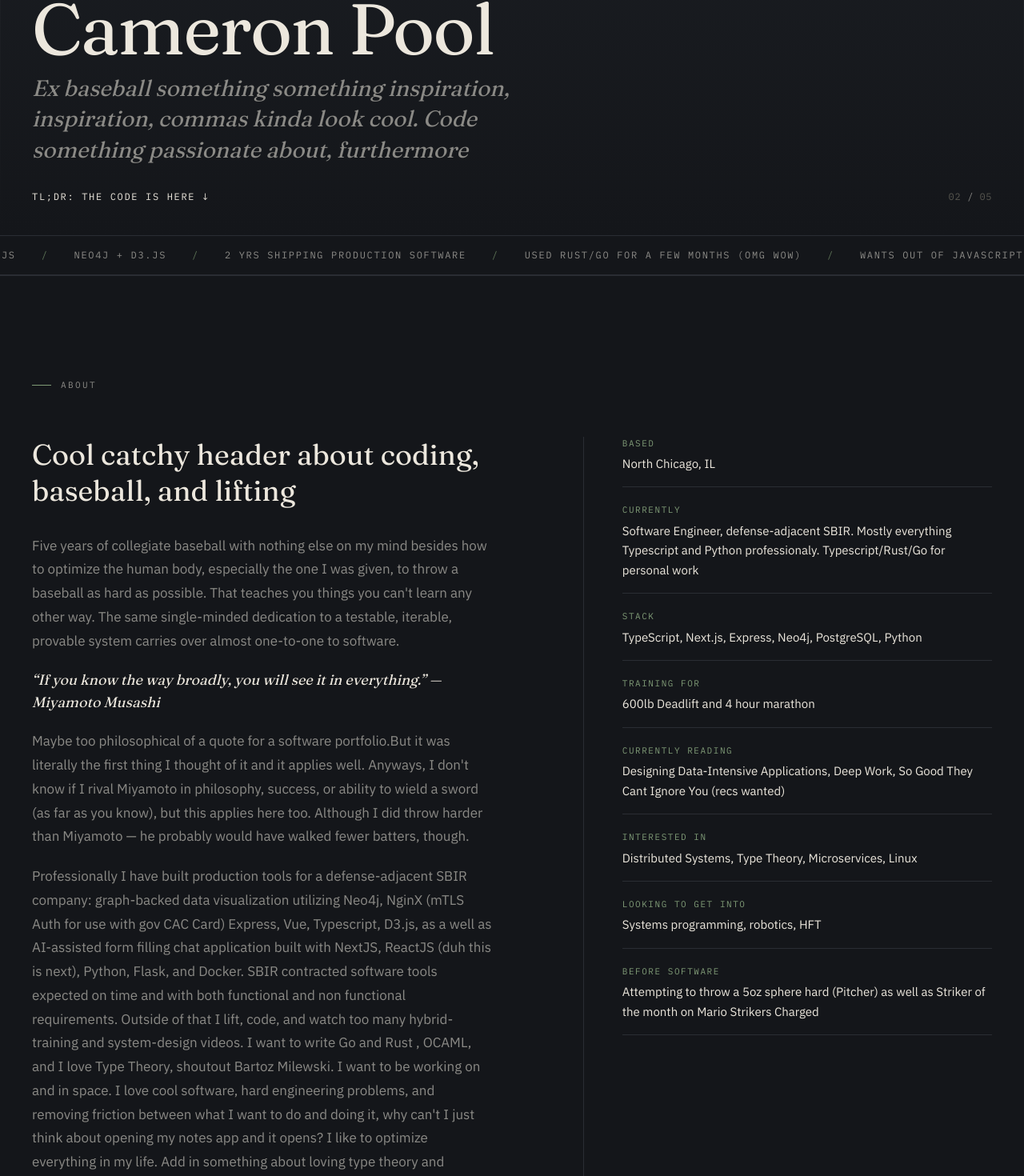
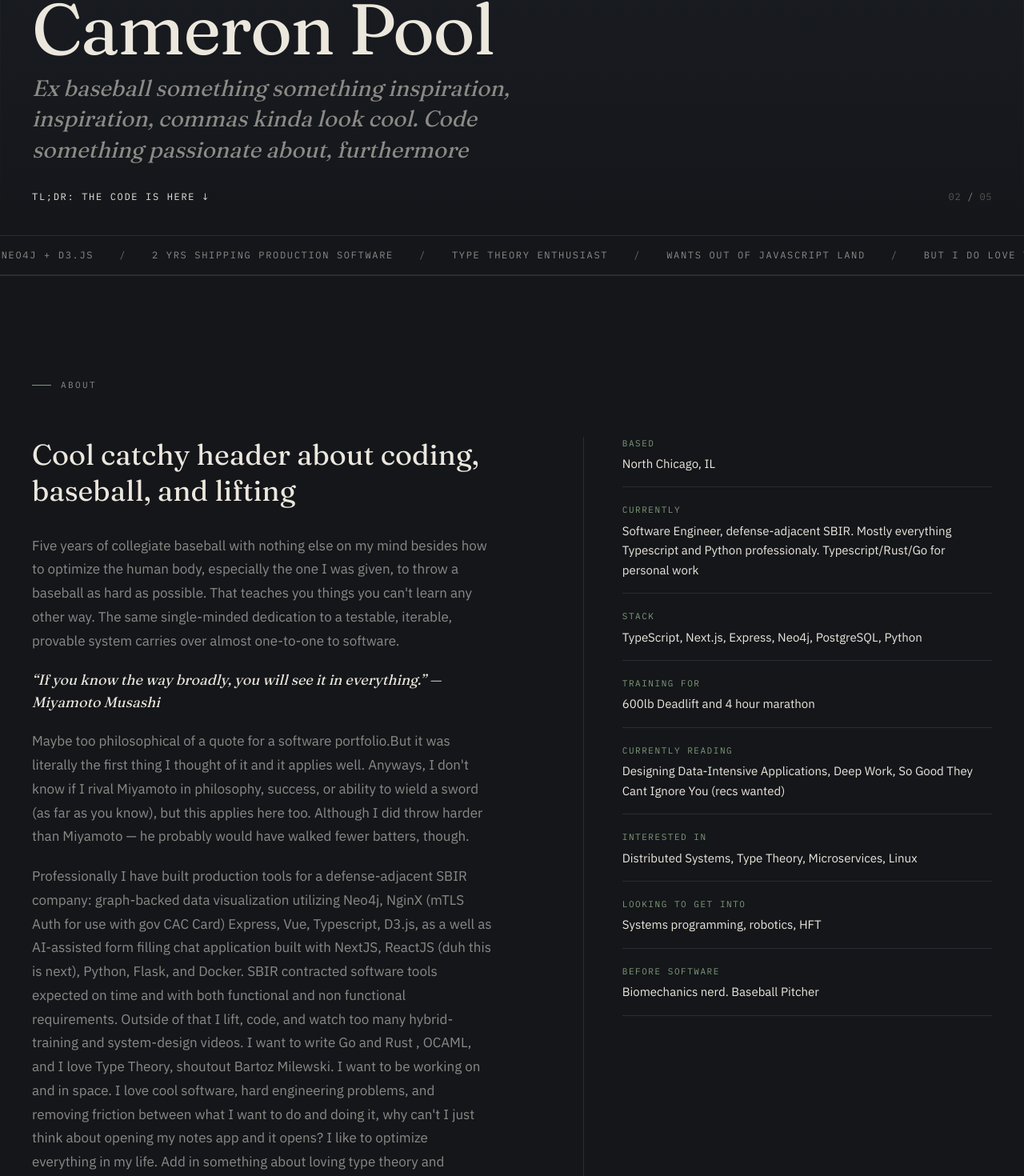
Before and after one commit to CPoooo/cpool-portfolio, a Next.js app: page / in a window 1280 px wide. Shown: the part 506-1976 px from the top of the page at 80% size. Built offline with nearby package versions, Linux system fonts and the light colour scheme.

Commit message:
updates to some personal about/stats

```diff
--- a/app/components/About.tsx
+++ b/app/components/About.tsx
@@ -22,8 +22,7 @@ const credentials = [
   { label: "Looking to get into", value: "Systems programming, robotics, HFT" },
   {
     label: "Before software",
-    value:
-      "Attempting to throw a 5oz sphere hard (Pitcher) as well as Striker of the month on Mario Strikers Charged",
+    value: "Biomechanics nerd. Baseball Pitcher",
   },
 ];
 
--- a/app/components/StatTicker.tsx
+++ b/app/components/StatTicker.tsx
@@ -1,19 +1,18 @@
 const stats = [
-  "PITCHER",
   "SOFTWARE ENGINEER",
   "HYBRID ATHLETE WANNABE",
   "TYPESCRIPT + NEXT.JS",
   "NEO4J + D3.JS",
   "2 YRS SHIPPING PRODUCTION SOFTWARE",
-  "USED RUST/GO FOR A FEW MONTHS (OMG WOW)",
+  "TYPE THEORY ENTHUSIAST",
   "WANTS OUT OF JAVASCRIPT LAND",
   "BUT I DO LOVE TYPESCRIPT",
+  "ACTUALLY LIKES TO READ CODE",
   "REACTJS/VUE",
   "POSTGRESQL",
-  "CURIOUS NERD",
   "DOCKER",
-  "SPELLED WHITTLE WRONG IN KINDERGARTEN SPELLING BEE",
-  "TOP IN GAME VELOCITY: 93 MPH (YES THIS IS RELEVANT)"
+  "SPELLED \'WHITTLE\' WRONG IN KINDERGARTEN SPELLING BEE",
+  "THREW A BASEBALL 93MPH ONE SINGULAR TIME",
 ];
 
 export default function StatTicker() {
```
